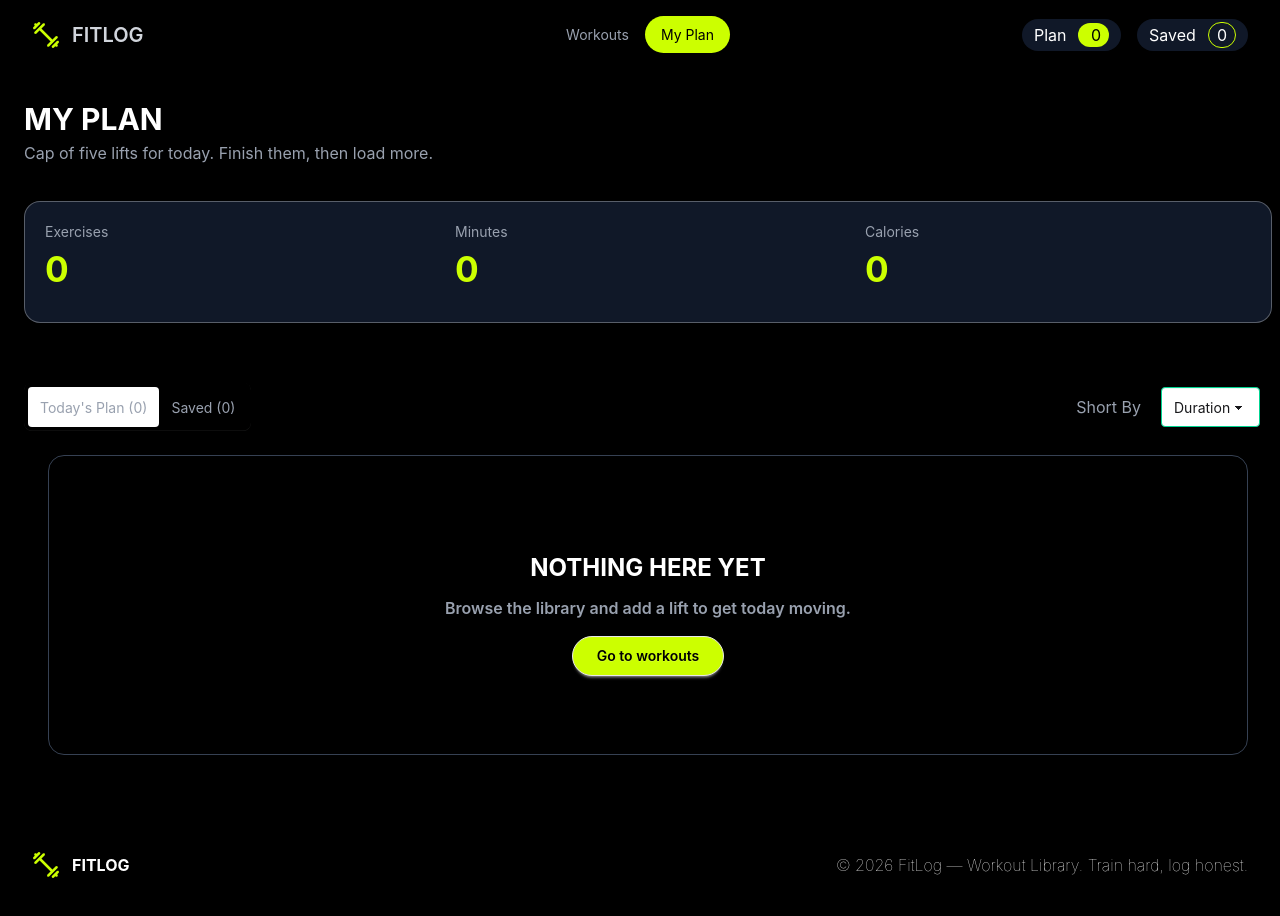
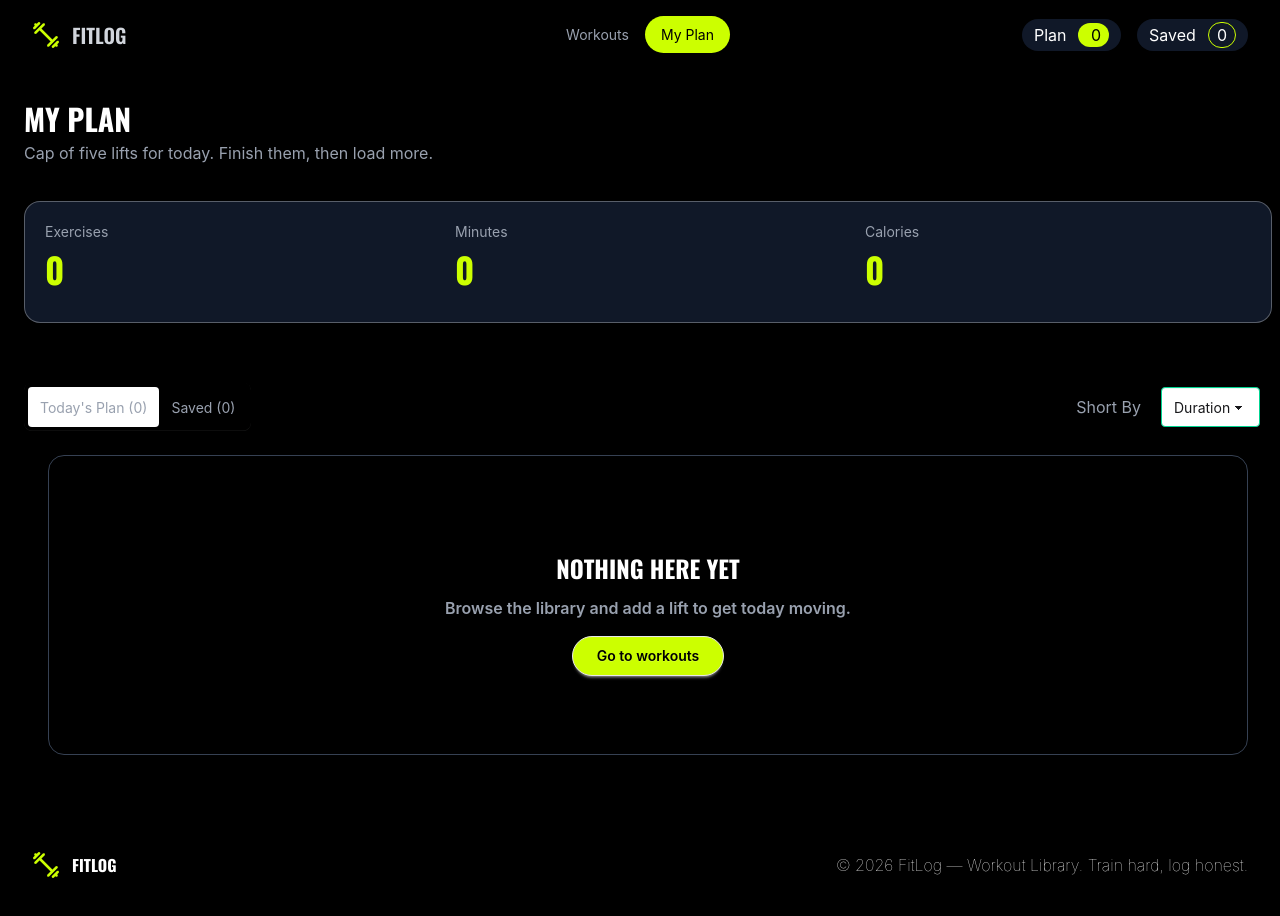
Before and after one commit to code-by-nusrat/fit-log-assign-6, a Next.js app: page /my-plan in a window 1280 px wide. Shown: the top 916 px of the page. Built offline with nearby package versions, Linux system fonts and the light colour scheme.

Commit message:
last6 commit

```diff
--- a/src/app/globals.css
+++ b/src/app/globals.css
@@ -1,2 +1,8 @@
+
+@import url('https://fonts.googleapis.com/css2?family=Oswald:wght@200..700&display=swap');
 @import "tailwindcss";
 @plugin "daisyui";
+
+.oswald{
+  font-family: "Oswald", sans-serif;
+}
--- a/src/app/groups/[id]/page.tsx
+++ b/src/app/groups/[id]/page.tsx
@@ -65,7 +65,7 @@ const GroupDetailsPage = async ({ params }: IGroupDetailsProp) => {
                 <div className="w-full">
 
                     {/* Title */}
-                    <h1 className="mb-3 text-3xl font-bold text-white sm:text-4xl lg:text-[2.4rem]">
+                    <h1 className="oswald mb-3 text-3xl font-bold text-white sm:text-4xl lg:text-[2.4rem]">
                         {group.name}
                     </h1>
 
--- a/src/app/my-plan/page.tsx
+++ b/src/app/my-plan/page.tsx
@@ -51,7 +51,7 @@ const PlanPage = () => {
 
                 {/* Heading */}
                 <div>
-                    <h1 className="text-2xl font-bold text-white sm:text-3xl">
+                    <h1 className="oswald text-2xl font-bold text-white sm:text-3xl">
                         MY PLAN
                     </h1>
 
@@ -69,7 +69,7 @@ const PlanPage = () => {
                                 Exercises
                             </p>
 
-                            <p className="mt-1 text-2xl font-bold text-[#CCFF00] sm:text-[2.2rem]">
+                            <p className="oswald mt-1 text-2xl font-bold text-[#CCFF00] sm:text-[2.2rem]">
                                 {exerciseCount}
                             </p>
                         </div>
@@ -79,7 +79,7 @@ const PlanPage = () => {
                                 Minutes
                             </p>
 
-                            <p className="mt-1 text-2xl font-bold text-[#CCFF00] sm:text-[2.2rem]">
+                            <p className="oswald mt-1 text-2xl font-bold text-[#CCFF00] sm:text-[2.2rem]">
                                 {totalMinutes}
                             </p>
                         </div>
@@ -89,7 +89,7 @@ const PlanPage = () => {
                                 Calories
                             </p>
 
-                            <p className="mt-1 text-2xl font-bold text-[#CCFF00] sm:text-[2.2rem]">
+                            <p className="oswald mt-1 text-2xl font-bold text-[#CCFF00] sm:text-[2.2rem]">
                                 {totalCalories}
                             </p>
                         </div>
--- a/src/app/not-found.tsx
+++ b/src/app/not-found.tsx
@@ -25,7 +25,7 @@ const NotFound = () => {
                 {/* Description */}
                 <p className="mx-auto mt-3 max-w-md text-sm leading-6 text-gray-400 sm:text-base">
                     Looks like this workout page took a rest day.
-                    The page you are looking for doesn&apos;t exist.
+                    The page you are looking for doesn't exist.
                 </p>
 
                 {/* Button */}
--- a/src/components/homepage/Banner.tsx
+++ b/src/components/homepage/Banner.tsx
@@ -1,12 +1,14 @@
 
 import Image from "next/image";
 import React from "react";
+import Link from "next/link";
+import { FaDumbbell } from "react-icons/fa6";
 import bannerpic from "@/assets/banner.png";
 
 const Banner = () => {
     return (
-        <section className="bg-black m-9 ">
-            <div className="container mx-auto w-full px-4 sm:px-6 lg:px-8 flex flex-col lg:flex-row items-center gap-8 lg:gap-12 pt-10  rounded-2xl bg-gray-900">
+        <section className="bg-black m-9">
+            <div className="container mx-auto w-full px-4 sm:px-6 lg:px-8 flex flex-col lg:flex-row items-center gap-8 lg:gap-12 pt-10 rounded-2xl bg-gray-900">
 
                 {/* Left Content */}
                 <div className="w-full lg:w-1/2">
@@ -15,7 +17,7 @@ const Banner = () => {
                         WORKOUT LIBRARY
                     </p>
 
-                    <h1 className="text-white text-3xl sm:text-4xl lg:text-[3.5rem] mt-5 font-bold leading-tight">
+                    <h1 className="text-white oswald text-3xl sm:text-4xl lg:text-[3.5rem] mt-5 font-bold leading-tight">
                         TRAIN WITH INTENT. LOG EVERY SET.
                     </h1>
 
@@ -24,9 +26,14 @@ const Banner = () => {
                         lock it into today's plan, and watch the week's work add up.
                     </p>
 
-                    <button className="btn bg-[#C2F800] text-black font-bold mt-8 lg:mt-10 mb-10 lg:mb-25">
+                    {/* Browse Workouts CTA */}
+                    <Link
+                        href="#library"
+                        className="btn bg-[#C2F800] text-black font-bold mt-8 lg:mt-10 mb-10 lg:mb-25"
+                    >
+                        <FaDumbbell />
                         BROWSE WORKOUTS
-                    </button>
+                    </Link>
 
                 </div>
 
--- a/src/components/homepage/Group.tsx
+++ b/src/components/homepage/Group.tsx
@@ -53,11 +53,11 @@ const Groups = async () => {
     const groupsData = await getGroups();
 
     return (
-        <section className="w-full px-4 py-10 sm:px-6 lg:px-8">
+        <section id="library" className="w-full px-4 py-10 sm:px-6 lg:px-8">
 
             {/* Heading */}
             <div className="mx-auto w-full max-w-7xl">
-                <h2 className="text-2xl font-bold text-white sm:text-3xl">
+                <h2 className="text-2xl font-bold text-white sm:text-3xl oswald">
                     THE LIBRARY
                 </h2>
 
--- a/src/components/shared/Footer.tsx
+++ b/src/components/shared/Footer.tsx
@@ -19,7 +19,7 @@ const Footer = () => {
                             alt="FitLog logo"
                         />
 
-                        <h3 className="text-white font-bold">
+                        <h3 className="text-white font-bold oswald">
                             FITLOG
                         </h3>
                     </div>
--- a/src/components/shared/GroupCard.tsx
+++ b/src/components/shared/GroupCard.tsx
@@ -38,7 +38,7 @@ const GroupCard = ({ group }: { group: IGroups }) => {
                     </div>
                 </div>
                 {/* name */}
-                <h2 className='mt-5 pl-3 text-white font-bold text-[1.5rem]'>{group.name}</h2>
+                <h2 className='oswald mt-5 pl-3 text-white font-bold text-[1.5rem]'>{group.name}</h2>
                 {/* eqipment */}
                 <div className="flex gap-2">
                     {group.equipment.split(",").map((equipment, index) => (
--- a/src/components/shared/GroupNothingCard.tsx
+++ b/src/components/shared/GroupNothingCard.tsx
@@ -6,7 +6,7 @@ const GroupNothingCard = () => {
     return (
         <div className="container mx-auto flex h-75 w-full flex-col items-center rounded-2xl border border-gray-700 px-4">
 
-            <h1 className="mt-20 text-center text-xl font-bold sm:mt-24 sm:text-2xl">
+            <h1 className="mt-20 text-center text-xl font-bold sm:mt-24 sm:text-2xl oswald">
                 NOTHING HERE YET
             </h1>
 
--- a/src/components/shared/MyPlanCard.tsx
+++ b/src/components/shared/MyPlanCard.tsx
@@ -90,7 +90,7 @@
 import { IGroups } from "@/Types/groupsType";
 import Image from "next/image";
 import React from "react";
-import { FaRegClock, FaCheck } from "react-icons/fa";
+import { FaRegClock } from "react-icons/fa";
 import { HiFire } from "react-icons/hi2";
 import { FaRegStar } from "react-icons/fa";
 import Link from "next/link";
@@ -119,7 +119,7 @@ const MyPlanCard = ({ group,type }: { group: IGroups,type: "plan" | "save"; }) =
                 <div className="min-w-0 flex-1 py-3 pr-2 sm:py-4 lg:py-4">
 
                     {/* Name */}
-                    <h2 className="truncate text-base font-bold sm:text-xl lg:text-2xl">
+                    <h2 className="oswald truncate text-base font-bold sm:text-xl lg:text-2xl">
                         {group.name}
                     </h2>
 
--- a/src/components/shared/NavOPenBtn.tsx
+++ b/src/components/shared/NavOPenBtn.tsx
@@ -86,7 +86,7 @@ const NavOPenBtn = () => {
                     alt="logo-pic"
                 />
 
-                <span className="text-lg sm:text-xl text-gray-300 ml-2 sm:ml-3 font-semibold">
+                <span className="oswald text-lg sm:text-xl text-gray-300 ml-2 sm:ml-3 font-semibold">
                     FITLOG
                 </span>
             </button>
```
